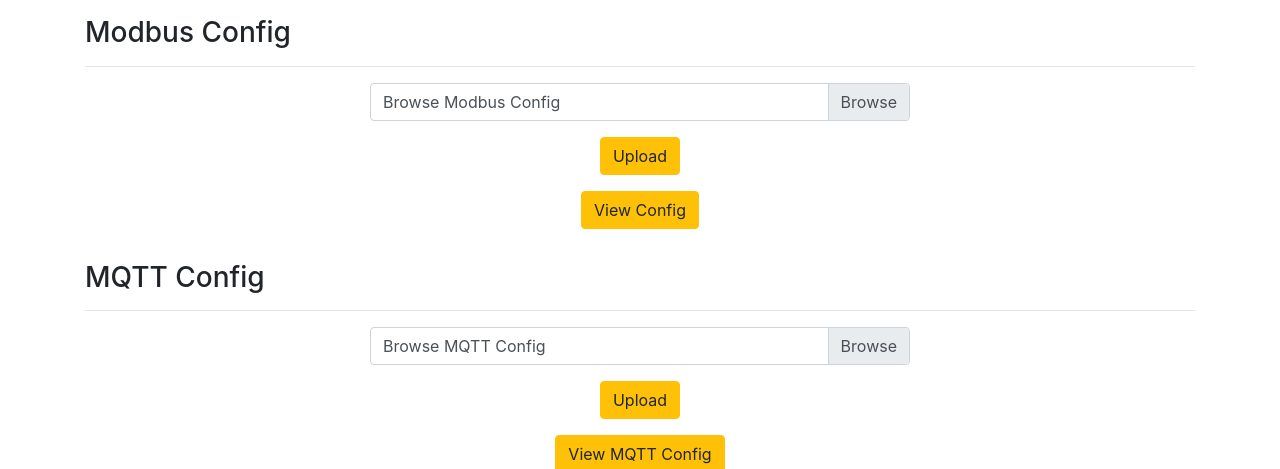
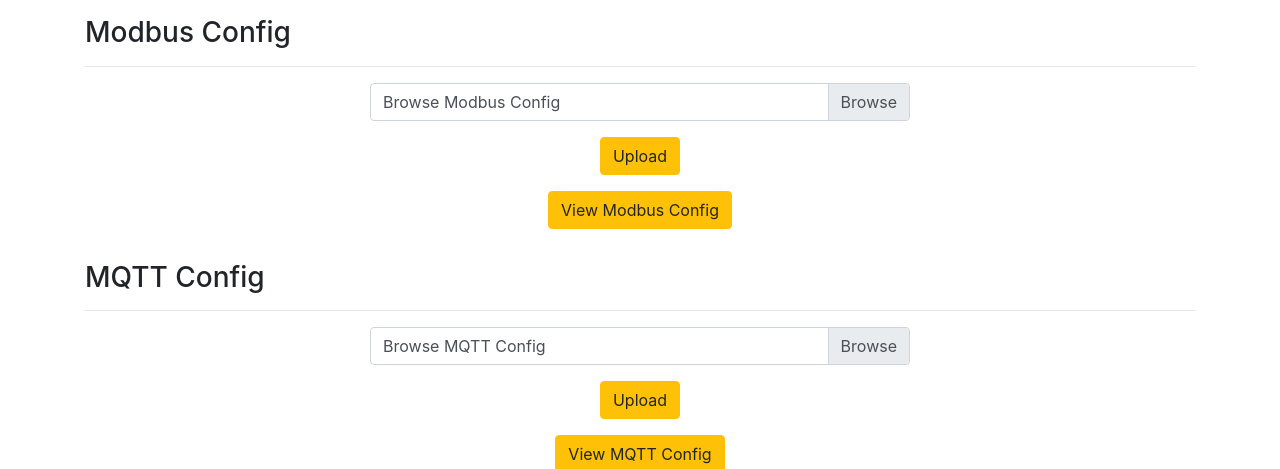
Before and after one commit to tienvinhle/IOTGateway-configpage, a Flask app: page / in a window 1280 px wide. Shown: the top 469 px of the page. Run offline with Flask 2, Linux system fonts and the light colour scheme; some libraries are stand-ins or nearby versions.

Commit message:
Update View Modbus Config btn

```diff
--- a/templates/index.html
+++ b/templates/index.html
@@ -29,7 +29,7 @@
     <div class="row mt-3">
       <div class="col-sm-6 offset-sm-3">
         <div class="text-center">
-          <button class="btn btn-warning" type="button" id="view-modbusconfig-btn">View Config</button>
+          <button class="btn btn-warning" type="button" id="view-modbusconfig-btn">View Modbus Config</button>
         </div>
         <div class="mt-3">
           <pre id="modbusconfig-display"></pre>
```
